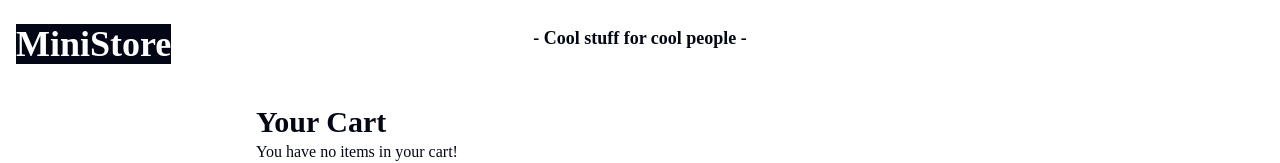
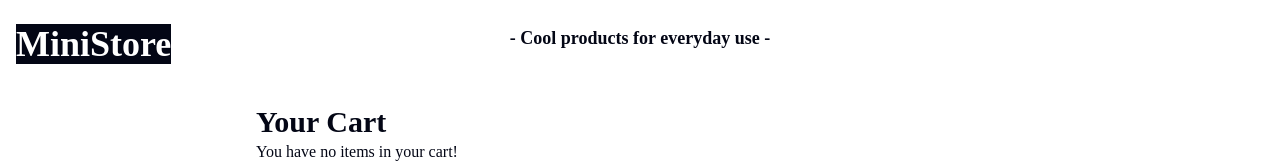
Before and after one commit to aadhu018/ministore, a Next.js app: page /cart in a window 1280 px wide. Shown: the top 163 px of the page. Built offline with nearby package versions, Linux system fonts and the light colour scheme; some icons are missing; a web font is replaced by a local one.

Commit message:
Minor UI update

```diff
--- a/app/layout.js
+++ b/app/layout.js
@@ -27,7 +27,7 @@ export default function RootLayout({ children }) {
                   <h1>MiniStore</h1>
                 </Link>
 
-                <h5 className="mid-text">- Cool stuff for cool people -</h5>
+                <h5 className="mid-text">- Cool products for everyday use -</h5>
                 <Cart />
               </div>
             </header>
```
